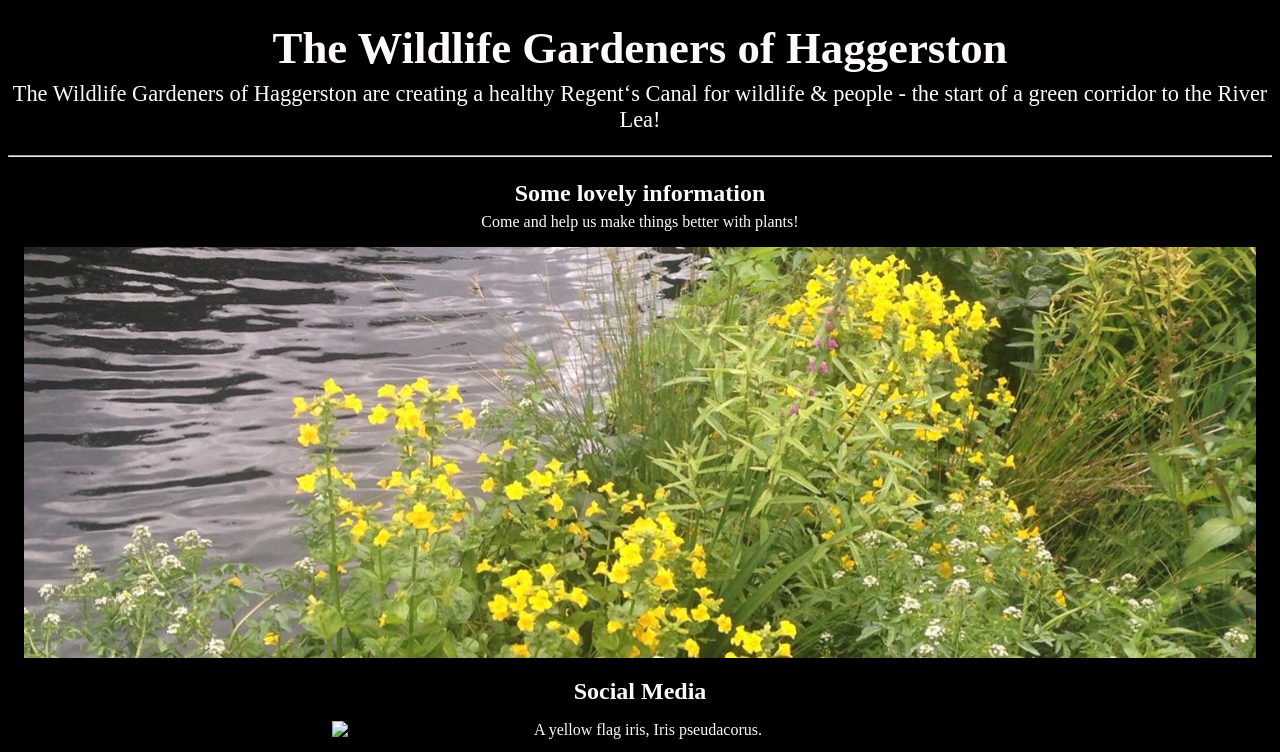
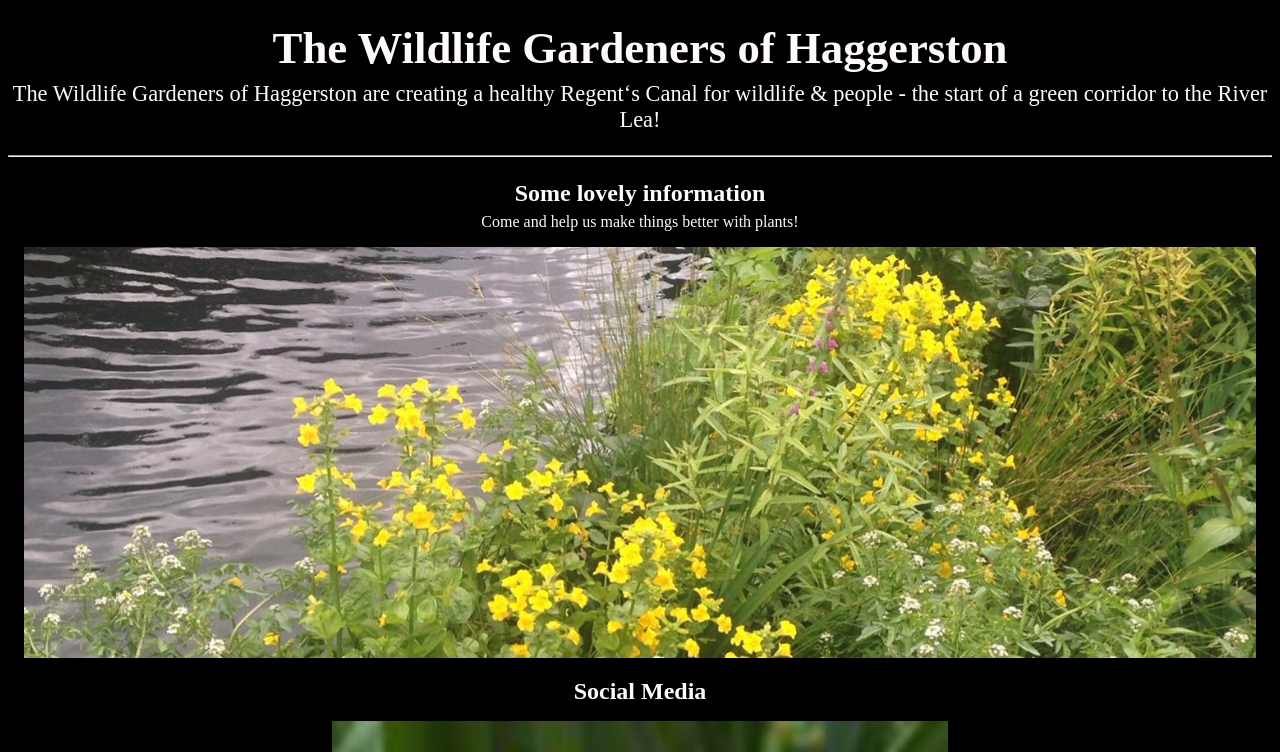
Before and after one commit to wildlife-gardeners-of-haggerston/wildlife-gardeners-of-haggerston.github.io, a plain HTML site: page index.html in a window 1280 px wide. Shown: the top 752 px of the page. Drawn offline with Linux system fonts and the light colour scheme.

Commit message:
Update index.html

```diff
--- a/index.html
+++ b/index.html
@@ -25,7 +25,7 @@
         <header>
           <h2>Social Media</h2>
         </header>
-        <img src="iris_pic.png" alt="A yellow flag iris, Iris pseudacorus.">
+        <img src="iris_pic.jpg" alt="A yellow flag iris, Iris pseudacorus.">
         <ul>
           <li><a href="https://www.instagram.com/wildlifegardenersofhaggerston/">Instagram</a>
           <li><a href="https://twitter.com/WGHaggerston/">Twitter</a>
```
